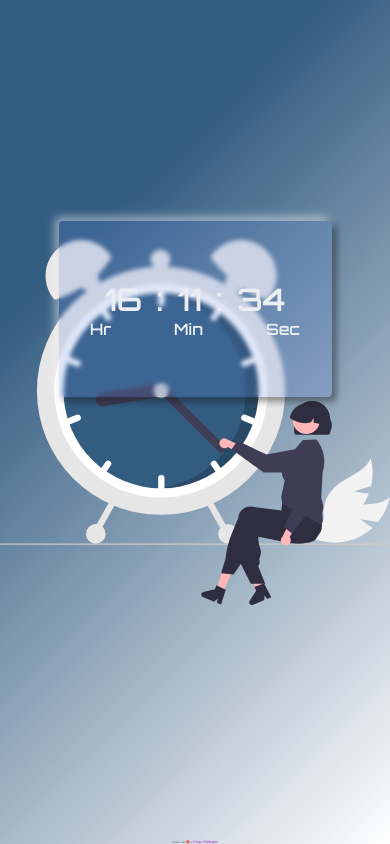
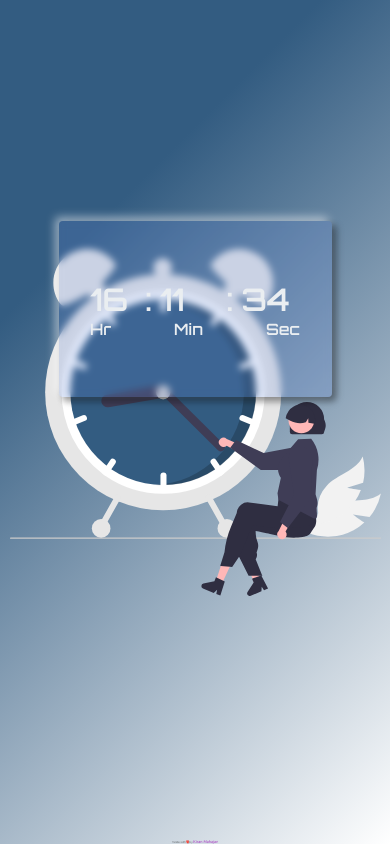
Before and after one commit to thekiranmahajan/Exercise04-JavaScript-Series, a plain HTML site: page index.html in a window 390 px wide. Drawn offline with Linux system fonts and the light colour scheme; a web font is replaced by a local one.

Commit message:
done with exercise04

```diff
--- a/clock.css
+++ b/clock.css
@@ -27,8 +27,8 @@ body {
   font-family: "Orbitron", monospace;
   background-color: #6289de36;
   backdrop-filter: blur(0.6vw);
-  height: 20vw;
-  width: 45vw;
+  height: 23vw;
+  width: 40vw;
   margin-top: auto;
   margin-bottom: auto;
   color: #eaeef1;
@@ -42,10 +42,18 @@ body {
   justify-content: center;
 }
 .numbers span {
-  flex-shrink: 0;
+  display: inline-block;
   margin: 0vw 1vw;
-  padding: 0vw 0.8vw;
   font-size: 4.5vw;
+}
+#hrs {
+  width: 8vw;
+}
+#min {
+  width: 8vw;
+}
+#sec {
+  width: 8vw;
 }
 .names {
   width: 100%;
@@ -57,12 +65,13 @@ body {
 }
 @media (max-width: 600px) {
   .container {
-    background-size: 100%;
+    background-size: 95%;
   }
   .clock {
     height: 45vw;
     width: 70vw;
     border-radius: 1vw;
+    backdrop-filter: blur(1vw);
   }
   .numbers span {
     font-size: 8vw;
@@ -75,6 +84,15 @@ body {
     font-size: 1vw;
     font-family: "Ubuntu", sans-serif;
   }
+  #hrs {
+    width: 12vw;
+  }
+  #min {
+    width: 15vw;
+  }
+  #sec {
+    width: 15vw;
+  }
 }
 
 footer {
```
Also changed, not shown: bg.png (deleted), 1 other file.
